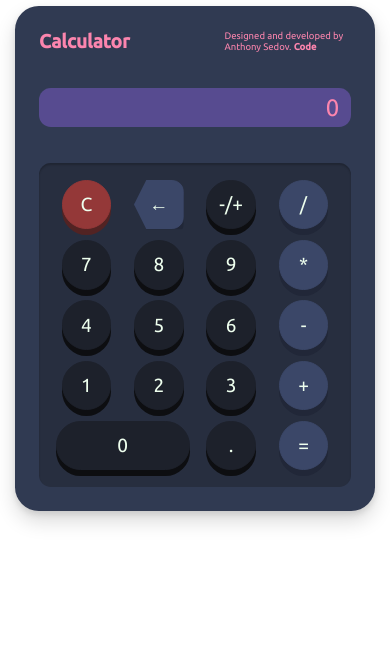
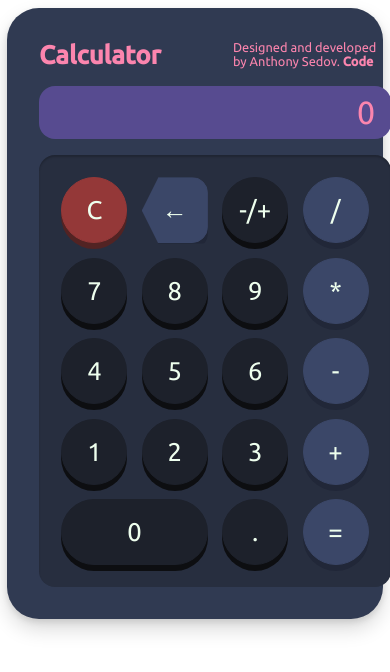
Before and after one commit to ansmtz/react-calculator, a React (Create React App) app: page / in a window 390 px wide. Shown: the top 672 px of the page. Built offline with nearby package versions, Linux system fonts and the light colour scheme.

Commit message:
Fixed bugs

```diff
--- a/src/App.css
+++ b/src/App.css
@@ -1,38 +1,14 @@
 .App {
-  text-align: center;
+    width: 50%;
+    max-width: 600px;
+    min-width: 300px;
+    margin: 0 auto;
+    height: 100vh;
 }
 
-.App-logo {
-  height: 40vmin;
-  pointer-events: none;
+@media (max-width: 700px) {
+    .App {
+        width: 100%;
+        margin: 0;
+    }
 }
-
-@media (prefers-reduced-motion: no-preference) {
-  .App-logo {
-    animation: App-logo-spin infinite 20s linear;
-  }
-}
-
-.App-header {
-  background-color: #282c34;
-  min-height: 100vh;
-  display: flex;
-  flex-direction: column;
-  align-items: center;
-  justify-content: center;
-  font-size: calc(10px + 2vmin);
-  color: white;
-}
-
-.App-link {
-  color: #61dafb;
-}
-
-@keyframes App-logo-spin {
-  from {
-    transform: rotate(0deg);
-  }
-  to {
-    transform: rotate(360deg);
-  }
-}
--- a/src/App.js
+++ b/src/App.js
@@ -1,9 +1,10 @@
 import React from "react";
 import Calculator from "./Components/Calculator/Calculator";
 import { NumberProvider } from "./Components/Providers/NumberProvider";
+import './App.css';
 function App() {
   return (
-    <div>
+    <div className="App">
       <NumberProvider>
         <Calculator />
       </NumberProvider>
--- a/src/Components/Calculator/Calculator.module.css
+++ b/src/Components/Calculator/Calculator.module.css
@@ -1,15 +1,22 @@
 .Calculator {
   display: grid;
-  width: 80%;
-  max-width: 800px;
+  /* width: 30%; */
+  /* width: clamp(300px, 400px, 800px);
+  width: max(50%, 400px); */
+  width: 100%;
   margin: 0.5rem auto;
-  /* grid-template-columns: 5% 1fr 5%; */
   grid-template-rows: max-content max-content auto;
-  gap: 3rem;
+  gap: 1rem;
   background-color: #303a52;
   border-radius: 2rem;
   padding: 2rem;
   box-shadow: 0 10px 20px rgba(0, 0, 0, 0.15), 0 3px 6px rgba(0, 0, 0, 0.1);
+}
+
+@media (max-width: 400px) {
+  .Calculator {
+    width: 80%;
+  }
 }
 
 .Head {
--- a/src/Components/Providers/NumberProvider.js
+++ b/src/Components/Providers/NumberProvider.js
@@ -33,16 +33,15 @@ export const NumberProvider = (props) => {
       storedNumberFormatted = parseFloat(storedNumber);
     switch (value) {
       case "+":
-        return numberFormatted + storedNumberFormatted;
+        return +(numberFormatted + storedNumberFormatted).toFixed(12);
       case "/":
-        return (storedNumberFormatted / numberFormatted).toFixed(3);
+        return +(storedNumberFormatted / numberFormatted).toFixed(12);
       case "*":
-        return storedNumberFormatted * numberFormatted;
+        return +(storedNumberFormatted * numberFormatted).toFixed(12);
       case "-":
-        return storedNumberFormatted - numberFormatted;
+        return +(storedNumberFormatted - numberFormatted).toFixed(12);
       default:
         return number;
-        break;
     }
   };
 
--- a/src/index.css
+++ b/src/index.css
@@ -1,7 +1,8 @@
 :root {
   box-sizing: border-box;
-  font-size: calc(0.5em + 1vw);
+  /* font-size: calc(0.5em + 1vw); */
 }
+
 body {
   margin: 0;
   font-family: "Ubuntu", sans-serif;
```
Also changed, not shown: src/Components/Pad/Pad.module.css (line endings or trailing spaces).
